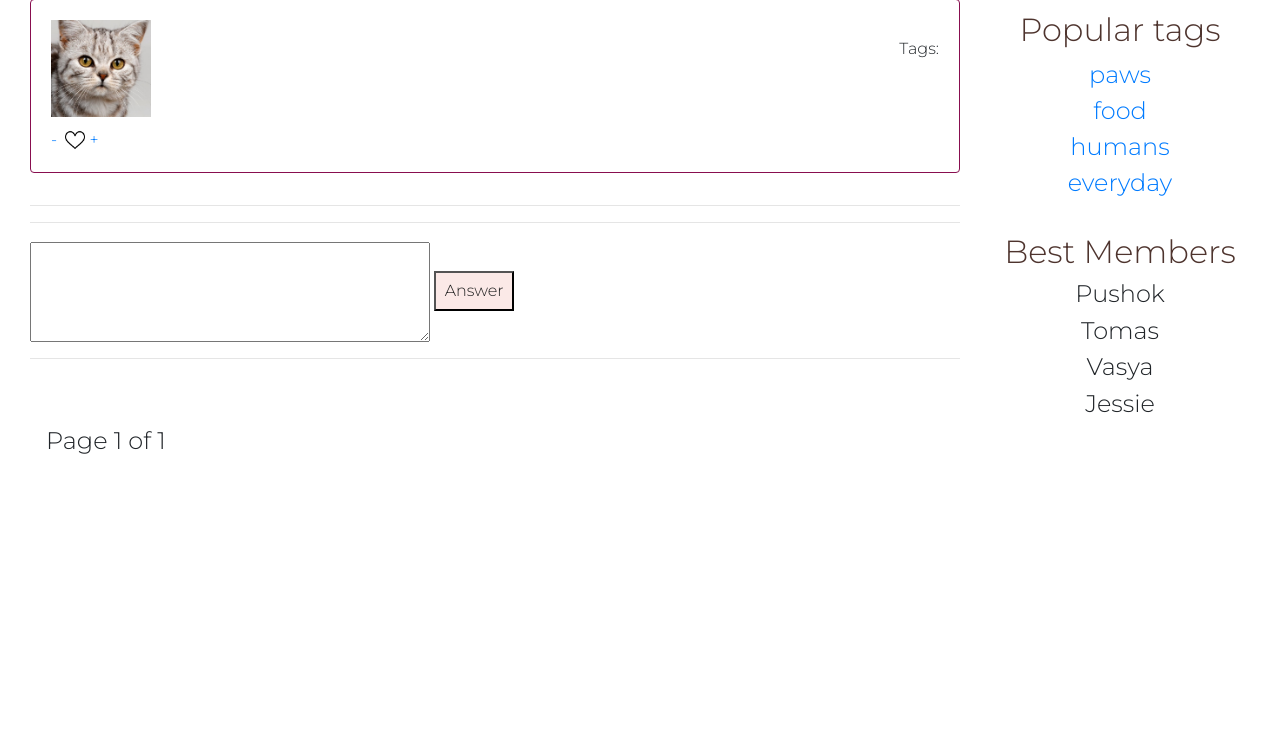
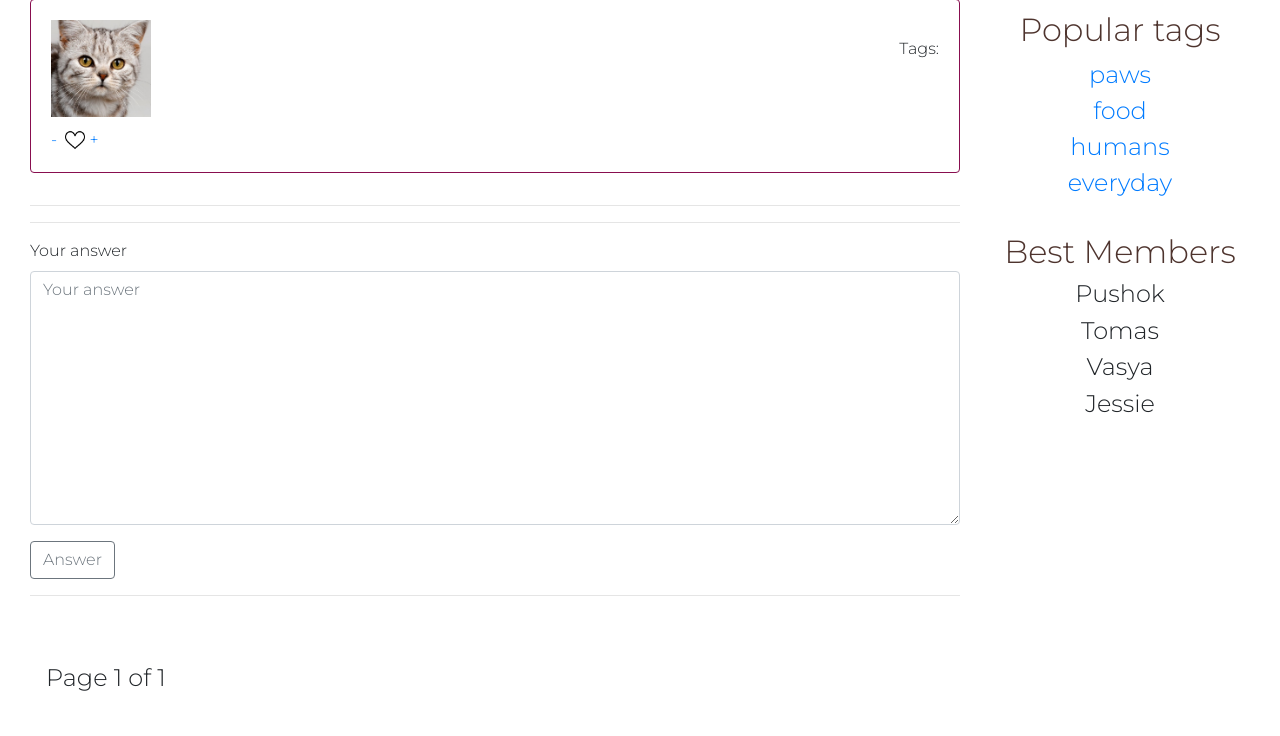
Before and after one commit to labzunova/WEB-TP-Homeworks, a Django app: page /question/1/ in a window 1280 px wide. Shown: the part 151-887 px from the top of the page. Before the commit the page ends 605 px from the top, so only its background shows below. Run offline with Django 3.2, Linux system fonts and the light colour scheme; data that the repository does not hold is empty; some libraries are stand-ins or nearby versions.

Commit message:
hw4: redirects added; TODO:image upload&answer

```diff
--- a/app/forms.py
+++ b/app/forms.py
@@ -1,5 +1,5 @@
 from django import forms
-from app.models import Question, Author
+from app.models import Question, Author, Answer
 from django.contrib.auth.models import User
 
 
@@ -21,6 +21,15 @@ class AskForm(forms.ModelForm):
         fields = ['title', 'text', 'tags']
 
 
+class AnswerForm(forms.ModelForm):
+    class Meta:
+        model = Answer
+        fields = ['text']
+        labels = {
+            "text": "Your answer",
+        }
+
+
 class SettingsForm(forms.Form):
     login = forms.CharField()
     email = forms.CharField()
--- a/app/views.py
+++ b/app/views.py
@@ -1,10 +1,11 @@
+from django.http import HttpResponseRedirect
 from django.shortcuts import render, redirect, reverse
 import random
 from django.core.paginator import Paginator
 from django.contrib.auth.models import User
 from app.models import Question, Answer, Tag
 from app.models import Author
-from app.forms import LoginForm, AskForm, SignupForm, SettingsForm
+from app.forms import LoginForm, AskForm, SignupForm, SettingsForm, AnswerForm
 from django.contrib import auth
 from django.contrib.auth.decorators import login_required
 
@@ -41,7 +42,7 @@ def ask(request):
     else:
         form = AskForm(data=request.POST)
         question = form.save(commit=False)
-        request.author = request.user.author
+        question.author = request.user.author
         form.instance.user = Author.objects.get(user=request.user)
         question.identificator = Question.objects.all().count() + 1
         question.save()
@@ -54,22 +55,23 @@ def ask(request):
 
 
 def login(request):
-    page = request.GET.get('stay', '/')
+    page = request.GET.get('stay', '/')  # TODO
     if request.method == 'GET':
         form = LoginForm()
     else:
+        redirect_to = request.GET.get('continue', '/')
         form = LoginForm(data=request.POST)
         if form.is_valid():
             user = auth.authenticate(request, **form.cleaned_data)
             if user is not None:
-                request.session['hello'] = 'world' # TODO
+                request.session['hello'] = 'world'  # TODO
                 auth.login(request, user)
-                return redirect(page)
-               # return redirect("/")  # TODO нужны правильные редиректы
+                return redirect(redirect_to)
+            # return redirect("/")  # TODO нужны правильные редиректы
             else:
                 form.add_error(None, 'Wrong login or password')
-
-    ctx = {'form': form}
+    redirect_to = request.GET.get('continue', '/')
+    ctx = {'form': form, 'redirect_to': redirect_to}
     return render(request, 'login.html', ctx)
 
 
@@ -96,7 +98,9 @@ def logout(request):
     auth.logout(request)
     page = request.GET.get('stay', '/')
     return redirect(page)
-   # return redirect("/login/")
+
+
+# return redirect("/login/")
 
 
 @login_required
@@ -129,6 +133,17 @@ def default(request):
 
 def question_page(request, no):
     question_ = Question.objects.filter(identificator=no).first()
+    if request.method == 'GET':
+        form = AnswerForm()
+    else:
+        form = AnswerForm(request.POST)
+        if form.is_valid():
+            answer = form.save(commit=False)
+            answer.author = request.user.author
+            answer.save()
+            page = int(question_.answer_set.count() / 5) + 1
+        return redirect(request.path + '?page=' + str(page) + '#' + str(answer.id))
     answers = Answer.objects.filter(question=question_)
     answers = paginate(request, answers)
-    return render(request, 'question.html', {'question': question_, 'answers': answers, 'page_obj': answers})
+    return render(request, 'question.html',
+                  {'question': question_, 'answers': answers, 'page_obj': answers, 'form': form})
--- a/templates/inc/login.html
+++ b/templates/inc/login.html
@@ -5,7 +5,7 @@
 <table>
   <tbody>
     <tr>
-    <form class="form" method="POST" action="/login/">
+    <form class="form" method="POST" action="?continue={{ redirect_to }}">
         {% csrf_token %}
         {% bootstrap_form form %}
 
--- a/templates/inc/navbar_not_authorized.html
+++ b/templates/inc/navbar_not_authorized.html
@@ -12,7 +12,7 @@
          <h4 class ='profile_box'>Welcome!</h4>
          <div class="navbar-right-links">
            <a class="nav-link inline profile_box" href="{% url 'askcats_signup' %}">sign up</a>
-           <a class="nav-link inline profile_box" href="{% url 'askcats_login' %}">log in</a>
+           <a class="nav-link inline profile_box" href="{% url 'askcats_login' %}?continue={{ request.path }}">log in</a>
          </div>
       </div>
     </nav>
--- a/templates/question.html
+++ b/templates/question.html
@@ -1,5 +1,6 @@
 {% extends 'inc/base.html' %}
 {% load static %}
+{% load bootstrap4 %}
 
         {% block content %}
           <div class="card" style='margin-top: 20px; margin-bottom: 32px; border-color: #880E4F'>
@@ -32,8 +33,16 @@
             {% include 'inc/one_answer.html' %}
           {% endfor %}
           <hr>
-          <textarea  maxlength="200" class='inline text_edit' style='height: 100px;'> </textarea>
-          <input class='add-answer-button' type="submit" value="Answer" style='margin-bottom: 30px;' />
+
+          <form class="form" method="POST">
+          {% csrf_token %}
+           {% bootstrap_form form %}
+
+           {% buttons %}
+              <button type="submit" class="page_btn btn btn-outline-secondary">Answer</button>
+           {% endbuttons %}
+          </form>
+
           <hr>
       {% endblock content %}
 
```
